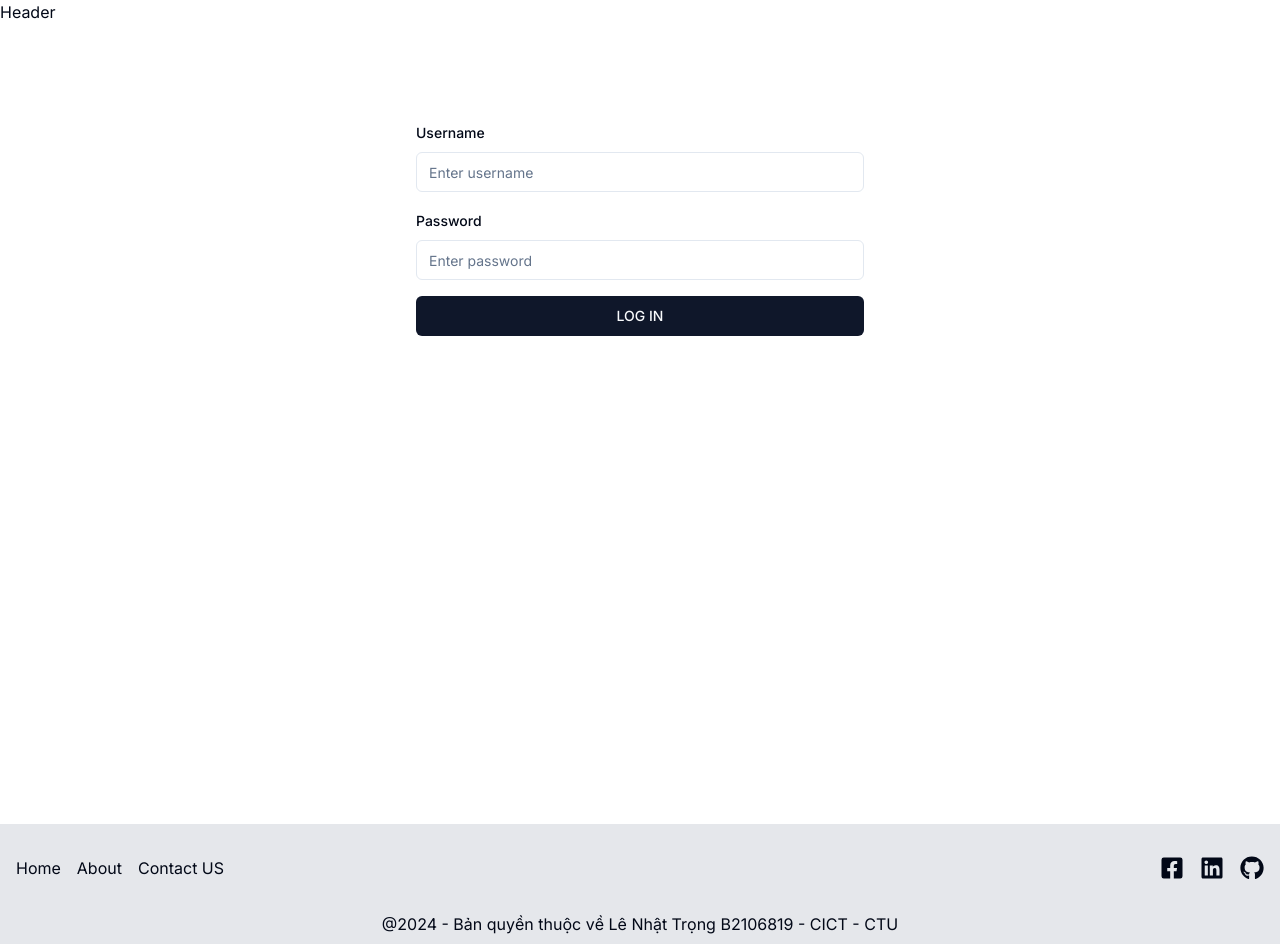
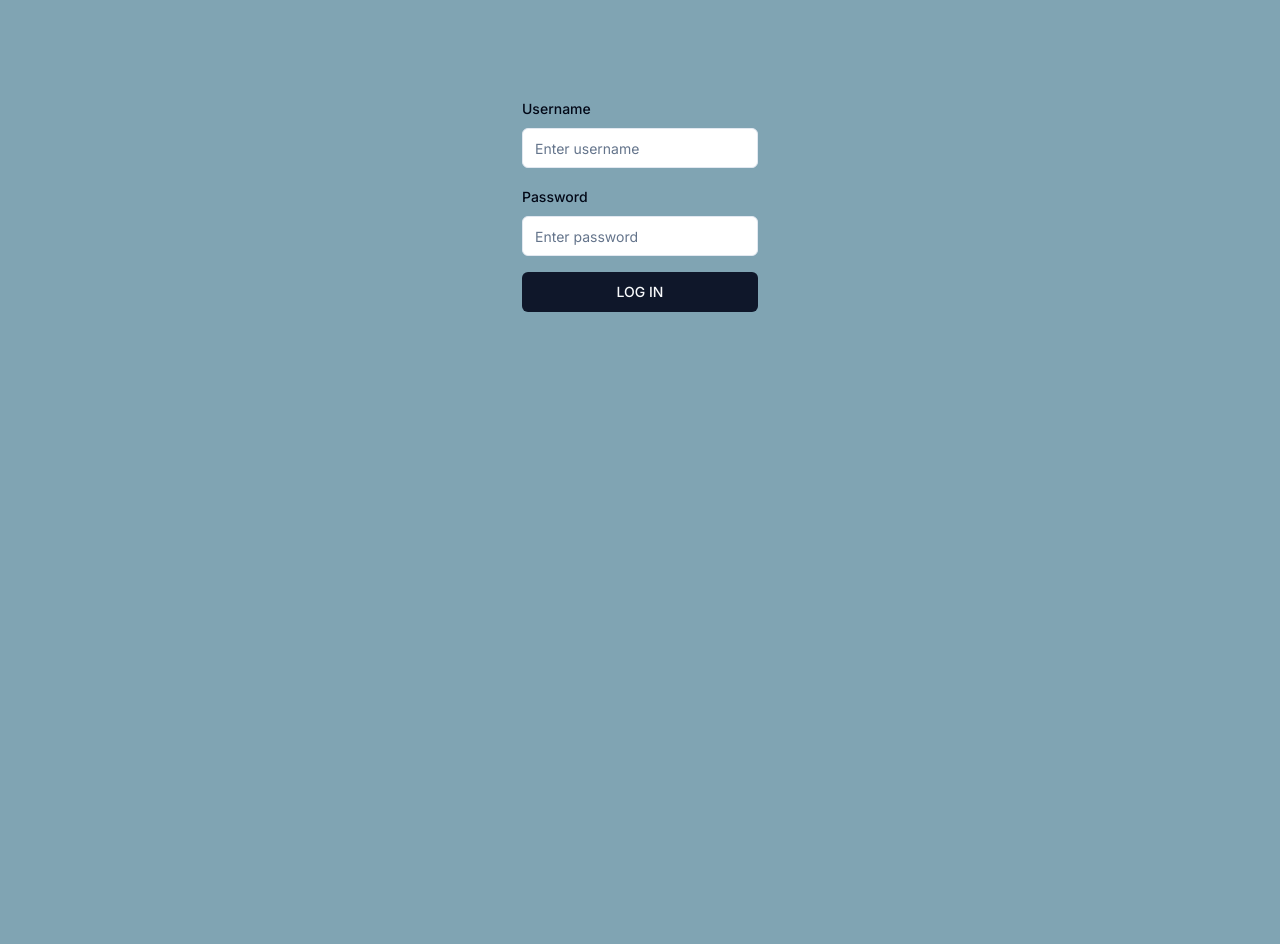
Before and after one commit to nTrong128/coffee_shop_management, a Next.js app: page /admin_login in a window 1280 px wide. After the commit the page ends 800 px from the top, so only its background shows below. Built offline with nearby package versions, Linux system fonts and the light colour scheme.

Commit message:
refactor

```diff
--- a/app/(auth)/layout.tsx
+++ b/app/(auth)/layout.tsx
@@ -1,16 +1,6 @@
-import Footer from "@/components/shared/Footer"
-import Header from "@/components/shared/Header"
+import Footer from "@/components/shared/Footer";
+import Header from "@/components/shared/Header";
 
-export default function RootLayout({
-  children,
-}: {
-  children: React.ReactNode
-}) {
-  return (
-    <div className="flex h-full flex-col">
-      <Header />
-      <main className="flex-1">{children}</main>
-      <Footer />
-    </div>
-  )
+export default function RootLayout({children}: {children: React.ReactNode}) {
+  return <main className="min-h-screen flex items-center justify-center flex-col">{children}</main>;
 }
--- a/app/(root)/page.tsx
+++ b/app/(root)/page.tsx
@@ -6,11 +6,11 @@ import dashboardbg from "/public/images/dashboard_bg.png";
 
 export default function Home() {
   return (
-    <main className="text-center flex  flex-col text-slate-300 bg-slate-950 items-center justify-center bg-cover bg-center bg-no-repeat w-screen h-screen">
+    <main className="text-center flex  flex-col text-slate-100 items-center justify-center bg-cover bg-center bg-no-repeat w-screen h-screen">
       <h1 className="text-4xl py-4">Chào mừng bạn đến với Hệ Thống Quản Lý Cửa Hàng Cà Phê</h1>
       <p className="text-lg py-4">Quản lý cửa hàng của bạn một cách dễ dàng, nhanh chóng!</p>
       <Link href="/login">
-        <Button className="m-5 text-3xl p-10">Đăng nhập</Button>
+        <Button className="m-5 text-3xl hover:bg-cyan-950 p-10">Đăng nhập</Button>
       </Link>
     </main>
   );
--- a/app/globals.css
+++ b/app/globals.css
@@ -4,6 +4,12 @@
 
 @layer base {
   :root {
+    --monochrome-blue-1: #ecf1f3;
+    --monochrome-blue-2: #80a4b3;
+    --monochrome-blue-3: #4d7281;
+    --monochrome-blue-4: #263940;
+    --monochrome-blue-5: #14242a;
+
     --background: 0 0% 100%;
     --foreground: 222.2 84% 4.9%;
 
--- a/app/layout.tsx
+++ b/app/layout.tsx
@@ -11,8 +11,8 @@ export const metadata: Metadata = {
 
 export default function RootLayout({children}: {children: React.ReactNode}) {
   return (
-    <html lang="en">
-      <body className={inter.className}>{children}</body>
+    <html className="" lang="en">
+      <body className={`${inter.className} bg-[#80a4b3]`}>{children}</body>
     </html>
   );
 }
```
